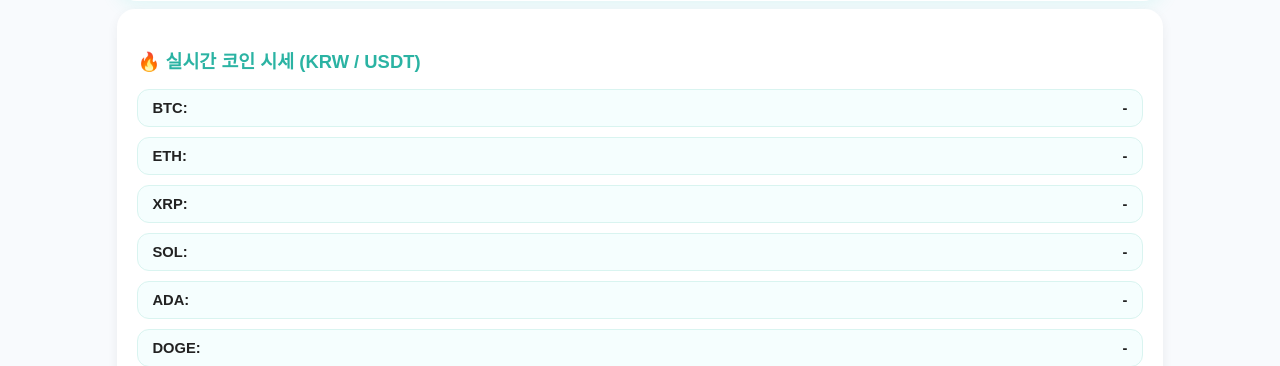
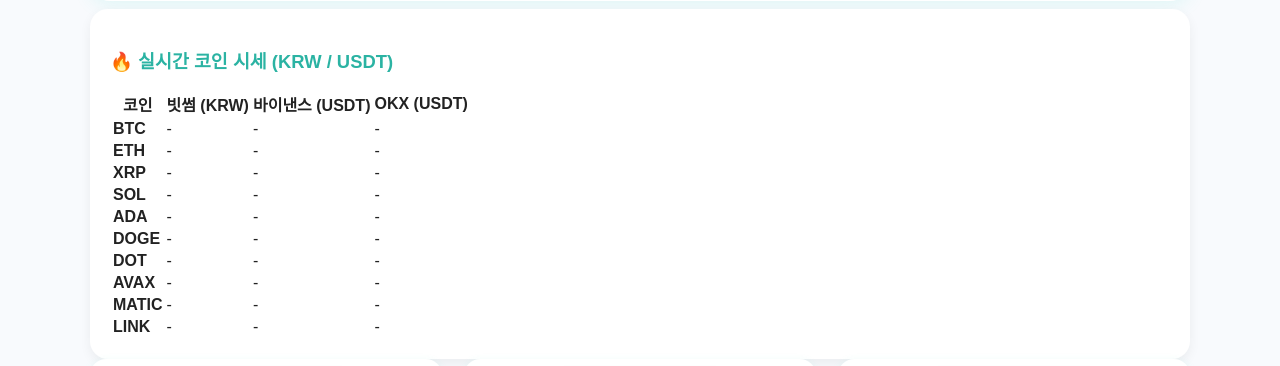
Before and after one commit to 1MinCoinLab/homepage, a Flask app: page / in a window 1280 px wide. Shown: the part 618-984 px from the top of the page. Run offline with Flask 3, Linux system fonts and the light colour scheme; some libraries are stand-ins or nearby versions.

Commit message:
Update index.html
코인박스 수정

```diff
--- a/templates/index.html
+++ b/templates/index.html
@@ -56,16 +56,28 @@
         <!-- 오른쪽: 코인 가격 -->
         <div class="coin-box">
           <h3>🔥 실시간 코인 시세 (KRW / USDT)</h3>
-          <div id="coin-price-list">
-            {% for coin in ['BTC','ETH','XRP','SOL','ADA','DOGE','DOT','AVAX','MATIC','LINK'] %}
-              <div class="coin-card">
-                <strong>{{ coin }}:</strong>
-                <span id="price-{{ coin.lower() }}">-</span>
-              </div>
-            {% endfor %}
-          </div>
+          <table class="coin-table">
+            <thead>
+              <tr>
+                <th>코인</th>
+                <th>빗썸 (KRW)</th>
+                <th>바이낸스 (USDT)</th>
+                <th>OKX (USDT)</th>
+              </tr>
+            </thead>
+            <tbody>
+              {% for coin in ['BTC','ETH','XRP','SOL','ADA','DOGE','DOT','AVAX','MATIC','LINK'] %}
+              <tr>
+                <td><strong>{{ coin }}</strong></td>
+                <td id="bithumb-{{ coin.lower() }}">-</td>
+                <td id="binance-{{ coin.lower() }}">-</td>
+                <td id="okx-{{ coin.lower() }}">-</td>
+              </tr>
+              {% endfor %}
+            </tbody>
+          </table>
         </div>
-        </div>
+
 
         {% endif %}
         <div class="video-grid" id="videoGrid">
```
